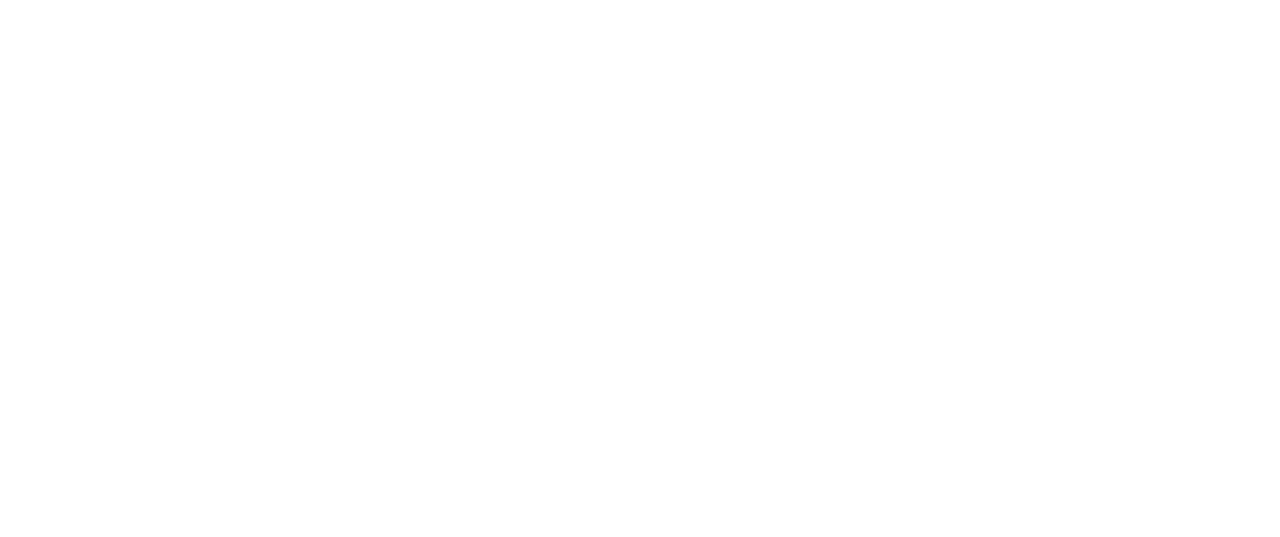
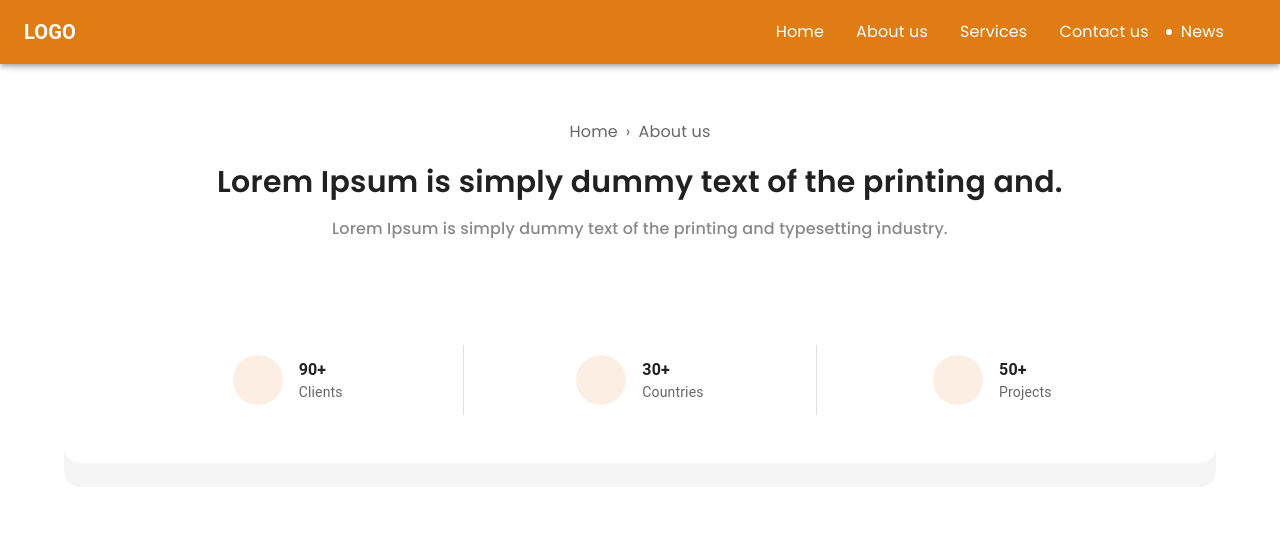
Before and after one commit to sulimankhanswat660-coder/AgencyWeb, a React (Vite) app: page /news in a window 1280 px wide. Before the commit this address had no page. Shown: the top 537 px of the page. Built offline with nearby package versions, Linux system fonts and the light colour scheme; some icons are missing.

Commit message:
implement contact and new routing

```diff
--- a/src/App.jsx
+++ b/src/App.jsx
@@ -12,6 +12,8 @@
           <Route path="/" element={<Home />} />
           <Route path="/about" element={<About />} />
           <Route path="/services" element={<Service/>}/>
+          <Route path="/contact" element={<Service/>}/>
+          <Route path="/news" element={<Service/>}/>
         </Routes>
       </BrowserRouter>
      </Container>
```
